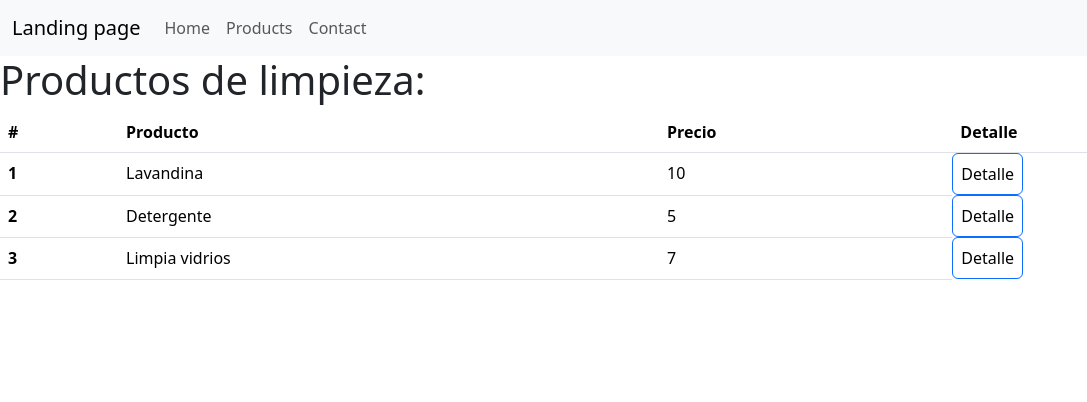
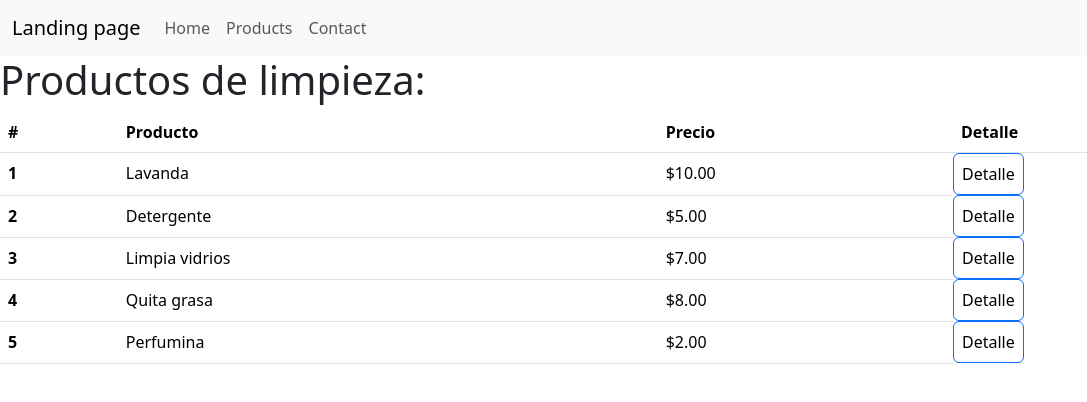
Before and after one commit to PatoProgramador/angular-bassics, an Angular app: page /products in a window 1280 px wide. Shown: the top 402 px of the page, without its empty margins (0-1087 px from the left). Built offline with nearby package versions, Linux system fonts and the light colour scheme.

Commit message:
ng control structures: ngif, ngfor

```diff
--- a/src/app/app-routing.module.ts
+++ b/src/app/app-routing.module.ts
@@ -8,7 +8,7 @@ import { ContactComponent } from './contact/contact.component';
 const routes: Routes = [
   { path: '', component: HomeComponent},
   { path: 'products', component: ProductsComponent},
-  { path: 'products/:category/:productId', component: ProductDetailComponent},
+  { path: 'products/:productId', component: ProductDetailComponent},
   { path: 'contact', component: ContactComponent},
   { path: '**', redirectTo:'', pathMatch: 'full'}
 ];
--- a/src/app/product-detail/product-detail.component.html
+++ b/src/app/product-detail/product-detail.component.html
@@ -1 +1,6 @@
-<h1 [ngStyle]="{'background-color': color}">Aquí veras el detalle del producto: {{ producto }}</h1>
+<ng-container *ngIf="!loading">
+    <h1>{{producto?.name}}</h1>
+    <h2>Precio: {{producto?.price | currency}}</h2>
+    <h3 *ngIf="producto?.description">Descripcion: {{producto?.description}}</h3>
+</ng-container>
+<ng-container *ngIf="loading">Cargando informacion...</ng-container>
--- a/src/app/product-detail/product-detail.component.ts
+++ b/src/app/product-detail/product-detail.component.ts
@@ -1,4 +1,5 @@
 import { Component, OnInit } from '@angular/core';
+import { Product, productList } from '../products/products.mock';
 import { ActivatedRoute } from '@angular/router';
 
 @Component({
@@ -10,15 +11,18 @@ export class ProductDetailComponent implements OnInit {
 
   constructor(private _route: ActivatedRoute) {}
 
-  producto: string = '';
-  color: string = '';
+  producto?: Product;
+  productList: Product[] = productList;
+  loading: boolean = true;
 
   ngOnInit(): void {
-    this._route.params.subscribe(
-      params => {
-        this.producto = params['productId'],
-        this.color = params['category']
-      }
-    );
+    setTimeout(() => {
+      this._route.params.subscribe(
+        params => {
+          this.producto = this.productList.find(product => product.id == params['productId']);
+          this.loading = false;
+        }
+      );
+    }, 1500)
   }
 }
--- a/src/app/products/products.component.html
+++ b/src/app/products/products.component.html
@@ -9,23 +9,10 @@
       </tr>
     </thead>
     <tbody>
-      <tr>
-        <th scope="row">1</th>
-        <td>Lavandina</td>
-        <td>10</td>
-        <button type="button" class="btn btn-outline-primary" [routerLink]="['/products','red', 'Lavandina']">Detalle</button>
+      <tr *ngFor="let product of productsList">
+        <th scope="row">{{product.id}}</th>
+        <td>{{product.name}}</td>
+        <td>{{product.price | currency}}</td>
+        <button type="button" class="btn btn-outline-primary" [routerLink]="['/products', product.id]">Detalle</button>
       </tr>
-      <tr>
-        <th scope="row">2</th>
-        <td>Detergente</td>
-        <td>5</td>
-        <button type="button" class="btn btn-outline-primary" [routerLink]="['/products','yellow', 'Detergente']">Detalle</button>
-      </tr>
-      <tr>
-        <th scope="row">3</th>
-        <td>Limpia vidrios</td>
-        <td>7</td>
-        <button type="button" class="btn btn-outline-primary" [routerLink]="['/products','green', 'Limpia-vidrios']">Detalle</button>
-      </tr>
-    </tbody>
 </table>
--- a/src/app/products/products.component.ts
+++ b/src/app/products/products.component.ts
@@ -1,4 +1,5 @@
 import { Component } from '@angular/core';
+import { productList } from './products.mock';
 
 @Component({
   selector: 'app-products',
@@ -7,4 +8,5 @@ import { Component } from '@angular/core';
 })
 export class ProductsComponent {
 
+  productsList = productList;
 }
--- /dev/null
+++ b/src/app/products/products.mock.ts
@@ -0,0 +1,14 @@
+export const productList: Product[] = [
+    {id:1, name: 'Lavanda', price: 10, description: 'Botella de 1 litro'},
+    {id:2, name: 'Detergente', price: 5, description: 'Dura 120 lavados'},
+    {id:3, name: 'Limpia vidrios', price: 7, description: 'Tus vidrios trasparentes'},
+    {id:4, name: 'Quita grasa', price: 8},
+    {id:5, name: 'Perfumina', price: 2, description: 'El olor a campo mas realista'},
+]
+
+export interface Product {
+    id: number | string,
+    name: string,
+    price: number,
+    description?: string
+}
```
